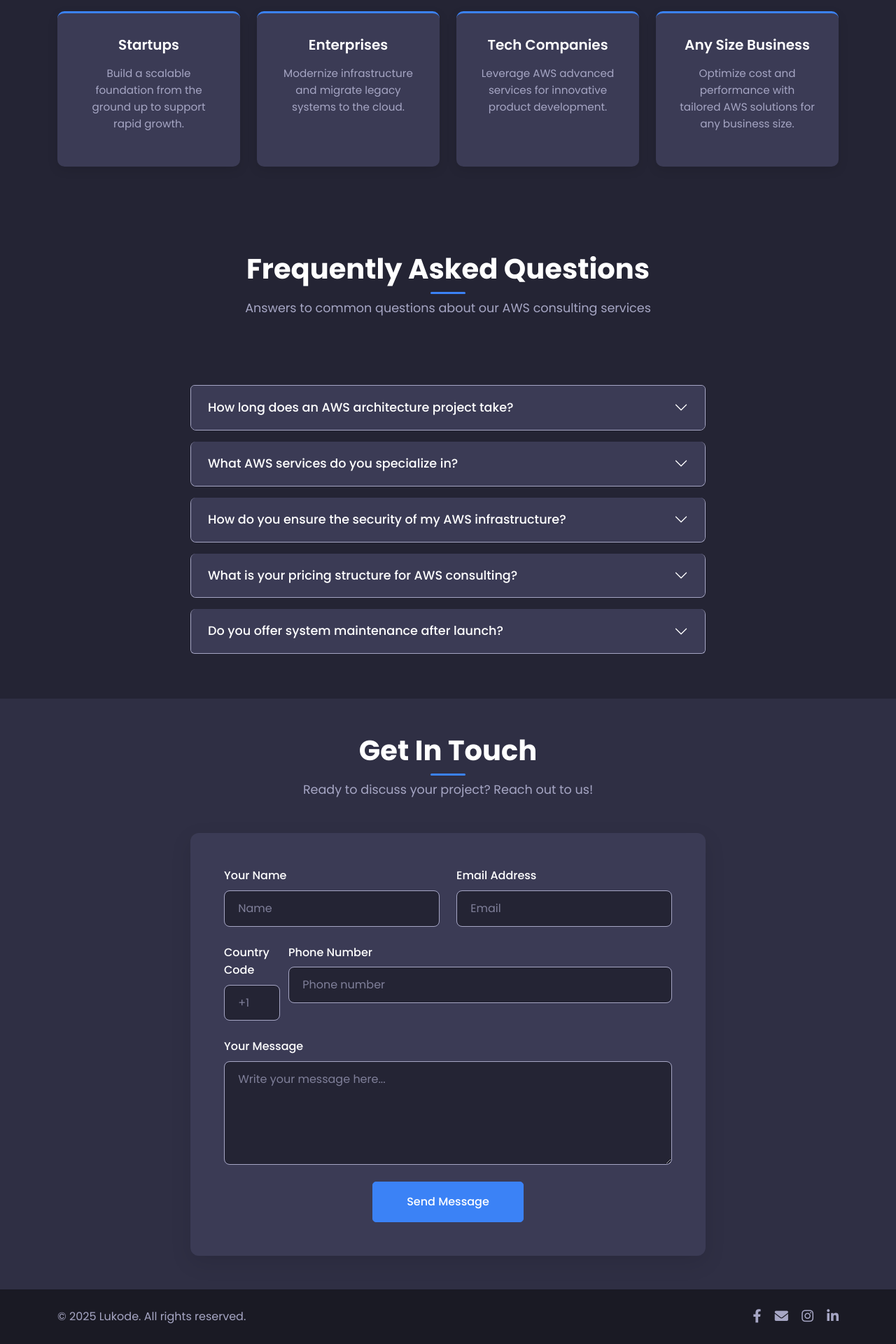
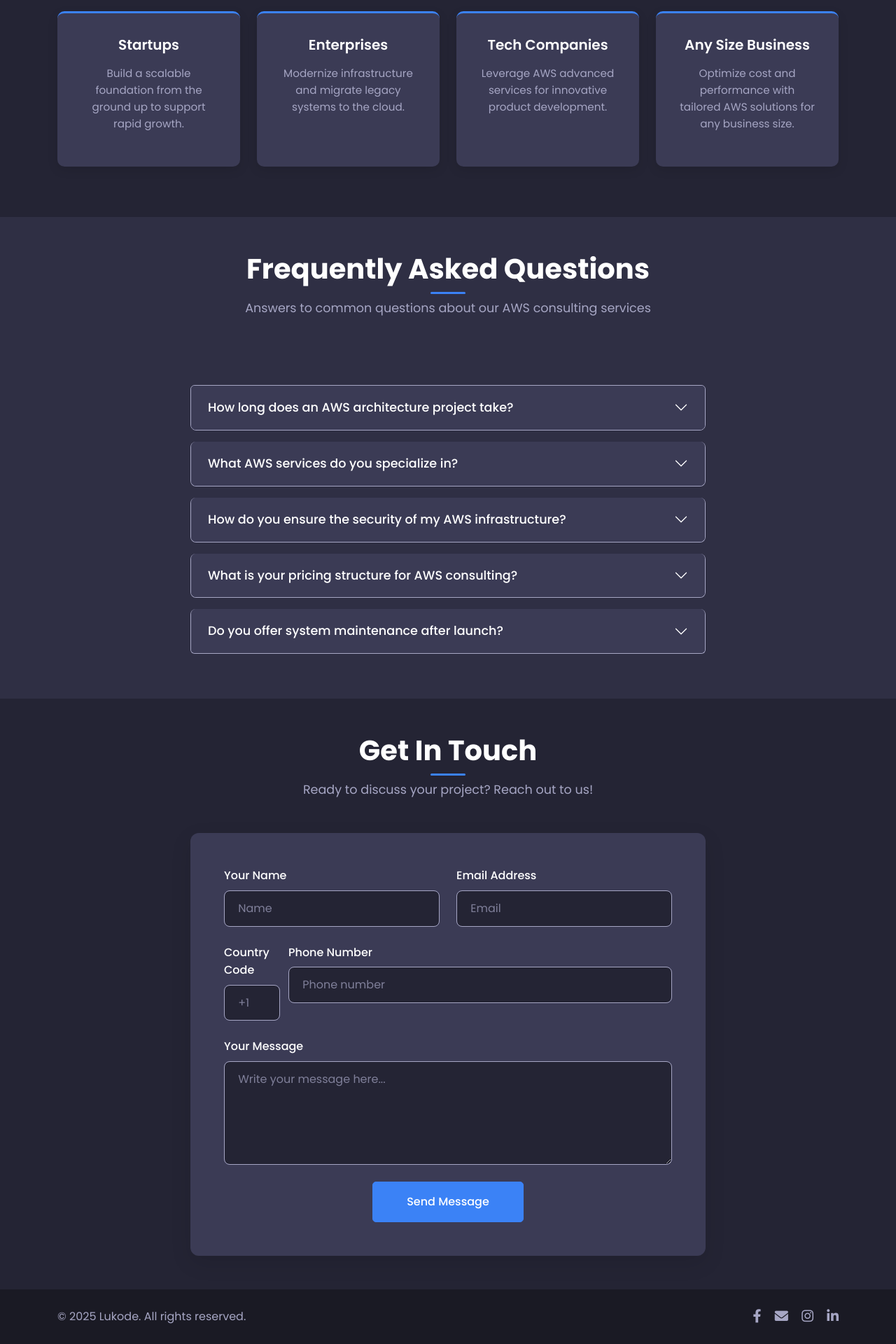
Before and after one commit to CodeBayAgency/website, a Flask app: page /services/aws-architecture-consulting in a window 1280 px wide. Shown: the part 2113-4033 px from the top of the page at 70% size. Run offline with Flask 3, Linux system fonts and the light colour scheme; some libraries are stand-ins or nearby versions.

Commit message:
fix: modify sections' background colors

```diff
--- a/static/css/styles.css
+++ b/static/css/styles.css
@@ -25,6 +25,14 @@ body {
 h1, h2, h3, h4, h5, h6 {
     font-weight: 600;
     line-height: 1.3;
+}
+
+.light-bg {
+    background-color: var(--bg-color-light);
+}
+
+.dark-bg {
+    background-color: var(--bg-color);
 }
 
 .section-title {
@@ -175,7 +183,6 @@ a:hover {
 
 /* Services Section */
 #services {
-    background-color: var(--bg-color-light);
     padding: 100px 0;
 }
 
@@ -220,7 +227,6 @@ a:hover {
 
 /* Who This Is For Section */
 #who-for {
-    background-color: var(--bg-color);
     padding: 100px 0;
     position: relative;
     overflow: hidden;
@@ -255,7 +261,6 @@ a:hover {
 
 /* Portfolio Section */
 #portfolio {
-    background-color: var(--bg-color-light);
     padding: 100px 0;
 }
 
@@ -449,13 +454,13 @@ a:hover {
 
 /* FAQ Section */
 #faq {
-    background-color: var(--bg-color);
     padding: 100px 0;
 }
 
 .accordion-item {
     background-color: var(--card-bg);
     border: 1px solid var(--border-color);
+    /* In case there is a need for border top in every element: border-top: 1px solid var(--border-color) !important; */
     margin-bottom: 1rem;
     border-radius: 8px;
     overflow: hidden;
@@ -500,7 +505,6 @@ a:hover {
 
 /* Contact Section */
 #contact {
-    background-color: var(--bg-color-light);
     padding: 100px 0;
 }
 
@@ -633,7 +637,6 @@ footer {
 
 /* About Section */
 #about {
-    background-color: var(--bg-color);
     padding: 100px 0;
     position: relative;
 }
--- a/templates/ai_solutions.html
+++ b/templates/ai_solutions.html
@@ -133,7 +133,7 @@
     </section>
 
     <!-- Who This Is For Section -->
-    <section id="who-for" class="py-5">
+    <section id="who-for" class="py-5 light-bg">
         <div class="container">
             <div class="row text-center">
                 <div class="col-12">
@@ -333,7 +333,7 @@
     </section>
 
     <!-- Contact Section -->
-    <section id="contact" class="py-5">
+    <section id="contact" class="py-5 light-bg">
         <div class="container">
             <div class="row text-center">
                 <div class="col-12">
--- a/templates/aws_architecture_consulting.html
+++ b/templates/aws_architecture_consulting.html
@@ -65,7 +65,7 @@
     </section>
 
     <!-- Benefits Section -->
-    <section id="benefits" class="py-5">
+    <section id="benefits" class="py-5 dark-bg">
         <div class="container">
             <div class="row text-center">
                 <div class="col-12">
@@ -107,7 +107,7 @@
 
 
     <!-- Services Section -->
-    <section id="services" class="py-5">
+    <section id="services" class="py-5 light-bg">
         <div class="container">
             <div class="row text-center">
                 <div class="col-12">
@@ -148,7 +148,7 @@
     </section>
 
     <!-- Who We Help Section -->
-    <section id="who-for" class="py-5">
+    <section id="who-for" class="py-5 dark-bg">
         <div class="container">
             <div class="row text-center">
                 <div class="col-12">
@@ -264,7 +264,7 @@
     </section> -->
 
         <!-- FAQ Section -->
-    <section id="faq" class="py-5">
+    <section id="faq" class="py-5 light-bg">
         <div class="container">
             <div class="row text-center">
                 <div class="col-12">
@@ -342,7 +342,7 @@
     </section>
 
     <!-- Contact Section -->
-    <section id="contact" class="py-5">
+    <section id="contact" class="py-5 dark-bg">
         <div class="container">
             <div class="row text-center">
                 <div class="col-12">
--- a/templates/cloud_migration_to_aws.html
+++ b/templates/cloud_migration_to_aws.html
@@ -133,7 +133,7 @@
     </section>
 
     <!-- Who This Is For Section -->
-    <section id="who-for" class="py-5">
+    <section id="who-for" class="py-5 light-bg">
         <div class="container">
             <div class="row text-center">
                 <div class="col-12">
@@ -340,7 +340,7 @@
     </section>
 
     <!-- Contact Section -->
-    <section id="contact" class="py-5">
+    <section id="contact" class="py-5 light-bg">
         <div class="container">
             <div class="row text-center">
                 <div class="col-12">
--- a/templates/custom_restaurant_apps.html
+++ b/templates/custom_restaurant_apps.html
@@ -132,7 +132,7 @@
     </section>
 
     <!-- Who This Is For Section -->
-    <section id="who-for" class="py-5">
+    <section id="who-for" class="py-5 light-bg">
         <div class="container">
             <div class="row text-center">
                 <div class="col-12">
@@ -171,7 +171,7 @@
 
 
         <!-- Portfolio Highlight Section -->
-        <section id="portfolio" class="py-5">
+        <section id="portfolio" class="py-5 dark-bg">
             <div class="container">
                 <div class="row text-center">
                     <div class="col-12">
@@ -253,7 +253,7 @@
     </section>
 
     <!-- FAQ Section -->
-    <section id="faq" class="py-5">
+    <section id="faq" class="py-5 light-bg">
         <div class="container">
             <div class="row text-center">
                 <div class="col-12">
--- a/templates/home.html
+++ b/templates/home.html
@@ -147,7 +147,7 @@
     </section>
 
     <!-- About Section -->
-    <section id="about" class="py-5">
+    <section id="about" class="py-5 light-bg">
         <div class="container">
             <div class="row align-items-center">
                 <div class="col-lg-6 order-lg-2 mb-5 mb-lg-0">
@@ -288,7 +288,7 @@
     </section> -->
 
     <!-- Contact Section -->
-    <section id="contact" class="py-5">
+    <section id="contact" class="py-5 light-bg">
         <div class="container">
             <div class="row text-center">
                 <div class="col-12">
--- a/templates/index.html
+++ b/templates/index.html
@@ -132,7 +132,7 @@
     </section>
 
     <!-- Who This Is For Section -->
-    <section id="who-for" class="py-5">
+    <section id="who-for" class="py-5 light-bg">
         <div class="container">
             <div class="row text-center">
                 <div class="col-12">
@@ -236,7 +236,7 @@
             </div>
         </section>
     <!-- FAQ Section -->
-    <section id="faq" class="py-5">
+    <section id="faq" class="py-5 light-bg">
         <div class="container">
             <div class="row text-center">
                 <div class="col-12">
@@ -325,7 +325,7 @@
     </section>
 
     <!-- Contact Section -->
-    <section id="contact" class="py-5">
+    <section id="contact" class="py-5 dark-bg">
         <div class="container">
             <div class="row text-center">
                 <div class="col-12">
--- a/templates/software_testing.html
+++ b/templates/software_testing.html
@@ -133,7 +133,7 @@
     </section>
 
     <!-- Who This Is For Section -->
-    <section id="who-for" class="py-5">
+    <section id="who-for" class="py-5 light-bg">
         <div class="container">
             <div class="row text-center">
                 <div class="col-12">
@@ -226,7 +226,7 @@
     </section> -->
 
     <!-- FAQ Section -->
-    <section id="faq" class="py-5">
+    <section id="faq" class="py-5 dark-bg">
         <div class="container">
             <div class="row text-center">
                 <div class="col-12">
@@ -315,7 +315,7 @@
     </section>
 
     <!-- Contact Section -->
-    <section id="contact" class="py-5">
+    <section id="contact" class="py-5 light-bg">
         <div class="container">
             <div class="row text-center">
                 <div class="col-12">
```
